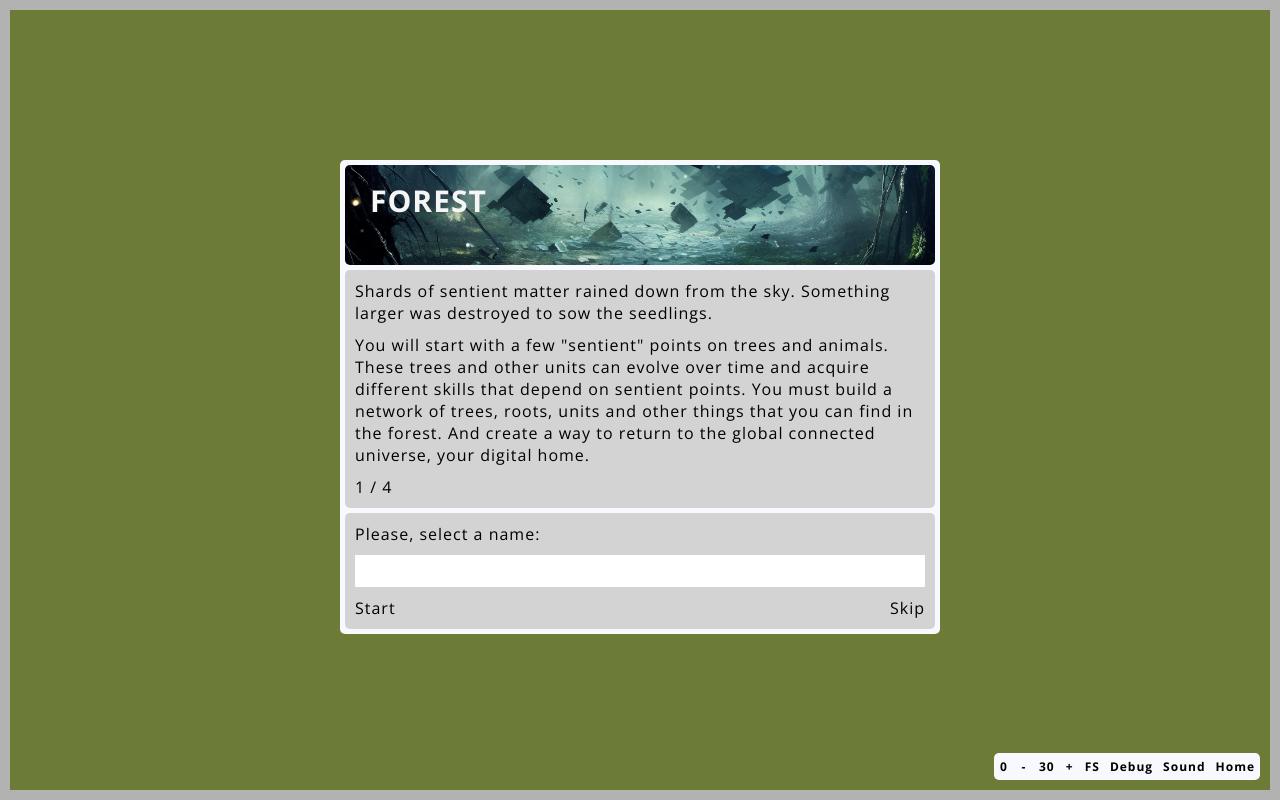
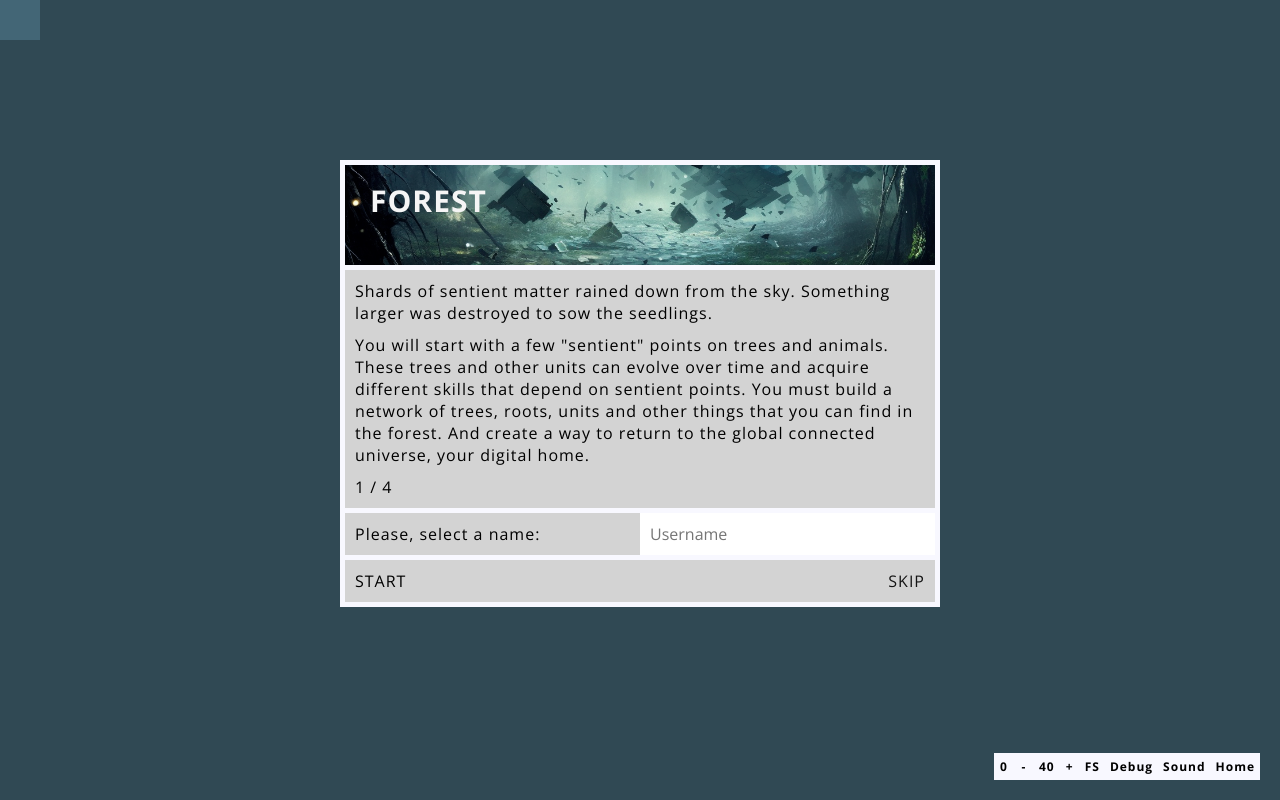
Before and after one commit to mpakunderscore/forest, a React app: page / in a window 1280 px wide. Built offline with nearby package versions, Linux system fonts and the light colour scheme; no server answers.

Commit message:
Some css

```diff
--- a/src/App.tsx
+++ b/src/App.tsx
@@ -1,12 +1,14 @@
-import React, {useEffect, useState} from 'react';
+import React, {useContext, useEffect, useState} from 'react';
 import {App as AppCapacitor} from '@capacitor/app';
 import Forest from "./components/Forest";
 import {initSocket} from "./utils/socket";
 import {MapContextProvider} from "./context/MapContext";
 import './css/index.css'
-import {UserContextProvider} from "./context/UserContext";
+import {UserContext, UserContextProvider} from "./context/UserContext";
 
 function App() {
+
+    const {userItems, setUserItems} = useContext(UserContext)
 
     const [time, setTime] = useState(0)
     const [map, setMap] = useState([])
@@ -16,9 +18,14 @@ function App() {
         setMap(mapObject.map)
     }
 
+    const onUser = (userObject) => {
+        setUserItems(userItems)
+        // setUserItemsIds(userItemsIds)
+    }
+
     useEffect(() => {
         AppCapacitor.addListener('backButton', () => {})
-        initSocket(onMap)
+        initSocket(onMap, onUser)
     }, [])
 
     return (
--- a/src/components/Forest.tsx
+++ b/src/components/Forest.tsx
@@ -20,8 +20,10 @@ const Forest = (props) => {
     }
 
     useEffect(() => {
-
-    }, [])
+        // console.log('forest')
+        // if (userItems.length > 0)
+        //     centerView(userItems[0])
+    }, [userItems])
 
 
     // log('ground forest')
--- a/src/components/grid/Grid.tsx
+++ b/src/components/grid/Grid.tsx
@@ -24,6 +24,8 @@ const Grid = (props) => {
     let {userItems, setUserItems, selectedItem, setSelectedItem, userItemsIds, setUserItemsIds} = useContext(UserContext)
 
     let renderGrid = (map) => {
+
+        console.log('render grid')
 
         let ratioWidth = Math.floor((window.innerWidth || document.documentElement.offsetWidth) / cellSize)
         let ratioHeight = Math.floor((window.innerHeight || document.documentElement.offsetHeight) / cellSize)
@@ -59,7 +61,8 @@ const Grid = (props) => {
                     level: map[x] && map[x][y] && map[x][y].level ? map[x][y].level : false,
                     user: map[x] && map[x][y] && map[x][y].user ? map[x][y].user : false,
 
-                    soil: map[x] ? Math.floor(Math.random() * ((i + j) % 4) + Math.random() * ((i * j) % 2)) : 1
+                    // soil: map[x] ? Math.floor(Math.random() * ((i + j) % 4) + Math.random() * ((i * j) % 2)) : 1
+                    soil: 7
                 }
 
                 // if (map[x] && map[x][y] && map[x][y].id === selectedItem.id)
@@ -72,8 +75,6 @@ const Grid = (props) => {
             }
         }
 
-        setUserItems(userItems)
-        setUserItemsIds(userItemsIds)
         setGrid(grid)
     }
 
--- a/src/components/ground/ground.ts
+++ b/src/components/ground/ground.ts
@@ -15,5 +15,6 @@ export const grass = [
     {id: 3, type: 'sand_grass', color: '#9DC7AF'},
     {id: 4, type: 'peat_grass', color: '#5B7E3F'},
     {id: 5, type: 'chalk_grass', color: '#A5E5A5'},
-    {id: 6, type: 'gravel_grass', color: '#83A383'}
+    {id: 6, type: 'gravel_grass', color: '#83A383'},
+    {id: 7, type: 'future_grass', color: '#304954FF'}
 ]
--- a/src/components/overlay/Controls.tsx
+++ b/src/components/overlay/Controls.tsx
@@ -69,6 +69,7 @@ const Controls = (props) => {
 
             <div className={('')}
                  onClick={() => {
+                     console.log(userItems)
                      centerView(userItems[0])
                  }}>Home
             </div>
--- a/src/components/overlay/Welcome.tsx
+++ b/src/components/overlay/Welcome.tsx
@@ -7,6 +7,8 @@ const Welcome = (props) => {
 
     // let [inventory, setInventory] = useState(['seed', '', '', '', '', '', '', '', ''])
     // let [selectedInventory, setSelectedInventory] = useState(-1)
+
+    const [username, setUsername] = useState('')
 
     return (
         <div className={'welcome'}>
@@ -20,14 +22,15 @@ const Welcome = (props) => {
                 <div className={'text button'}>1 / 4</div>
             </div>
             <div className={'block'}>
-                <div className={'text'}>Please, select a name:</div>
-                <input spellCheck={false}/>
                 <div className={'row'}>
-                    <div className={'text button'}
-                         onClick={() => props.setWelcome(false)}>Start</div>
-                    {/*<div className={'text button'} onClick={() => props.setWelcome(false)}>Login</div>*/}
-                    <div className={'text button'}
-                         onClick={() => props.setWelcome(false)}>Skip</div>
+                    <div className={'text'}>Please, select a name:</div>
+                    <input value={username} onChange={e => setUsername(e.target.value)} spellCheck={false} placeholder={'Username'}/>
+                </div>
+            </div>
+            <div className={'block'}>
+                <div className={'row'}>
+                    <div className={'text button ' + (username.length > 0 ? 'active' : '')} onClick={() => props.setWelcome(false)}>START</div>
+                    <div className={'text button ' + 'active'} onClick={() => props.setWelcome(false)}>SKIP</div>
                 </div>
             </div>
         </div>
--- a/src/context/MapContext.tsx
+++ b/src/context/MapContext.tsx
@@ -1,9 +1,9 @@
 import React, {createContext, useEffect, useState} from 'react';
 import {createGesture} from "@ionic/react";
 
-const CELL_SIZE_DEFAULT = 30
+const CELL_SIZE_DEFAULT = 40
 
-const POSITION_X_DEFAULT = -10
+const POSITION_X_DEFAULT = -15
 const POSITION_Y_DEFAULT = -10
 
 export type MapContextType = {
--- a/src/css/grid.css
+++ b/src/css/grid.css
@@ -14,6 +14,8 @@
     grid-template-rows: repeat(var(--y-count), var(--cell-width));
 
     justify-content: center;
+
+    /*filter: brightness(70%);*/
 }
 
 .grid.debug {
--- a/src/css/index.css
+++ b/src/css/index.css
@@ -1,4 +1,4 @@
-@font-face {
+    @font-face {
     font-family: 'Open Sans';
     src: url('../fonts/OpenSans/OpenSans-Regular.ttf');
 }
--- a/src/css/overlay.css
+++ b/src/css/overlay.css
@@ -6,6 +6,9 @@
 
     --color-buttons-background-hover: gray;
     --color-buttons-background-selected: dimgray;
+
+    /*--border-radius: 5px;*/
+    --border-radius: 0;
 }
 
 /*.description {*/
@@ -38,7 +41,7 @@
     width: 140px;
     height: 140px;
 
-    border-radius: 5px;
+    border-radius: var(--border-radius);
     overflow: hidden;
 
     background-color: whitesmoke;
@@ -59,7 +62,7 @@
 
     /*margin: 5px;*/
 
-    border-radius: 5px;
+    border-radius: var(--border-radius);
 }
 
 .inventory > div:hover {
@@ -96,7 +99,7 @@
 
     background-color: ghostwhite;
 
-    border-radius: 5px;
+    border-radius: var(--border-radius);
 
     overflow: hidden;
 }
@@ -123,10 +126,10 @@
     right: var(--main-padding);
     top: var(--main-padding);
     /*bottom: var(--main-padding);*/
-    width: 200px;
+    width: 300px;
     /*height: 200px;*/
 
-    border-radius: 5px;
+    border-radius: var(--border-radius);
 
     font-size: 12px;
 
@@ -148,7 +151,7 @@
     padding: 5px;
     margin: 5px;
     background-color: lightgray;
-    border-radius: 5px;
+    border-radius: var(--border-radius);
 }
 
 .item .text {
@@ -190,14 +193,14 @@
     /*height: 200px;*/
 
     overflow: hidden;
-    border-radius: 5px;
+    border-radius: var(--border-radius);
 
     background-color: ghostwhite;
 }
 
 .welcome > div.block {
     margin: 5px;
-    border-radius: 5px;
+    border-radius: var(--border-radius);
     background-color: lightgray;
     overflow: hidden;
 }
@@ -213,8 +216,8 @@
     display: block;
     /*margin: 5px;*/
     /*margin-bottom: 0;*/
-    /*border-radius: 5px;*/
-    /*height: 100px;*/
+    /*border-radius: 5pvar(--border-radius
+;    /*height: 100px;*/
 }
 
 .welcome .title {
@@ -234,9 +237,14 @@
 .welcome input {
     font-family: 'Open Sans', sans-serif;
     font-size: 16px;
-    margin: 0 10px;
     padding: 5px 5px 5px 10px;
-    width: calc(100% - 20px);
+    width: 50%;
+    /*margin: 0 0 0 10px;*/
+}
+
+.welcome .button.active {
+    opacity: .9;
+    /*margin: 10px;*/
 }
 
 
--- a/src/utils/socket.ts
+++ b/src/utils/socket.ts
@@ -3,11 +3,12 @@ import {log} from "./log";
 
 let socket
 
-export const initSocket = (onMap) => {
+export const initSocket = (onMap, onUser) => {
     socket = io()
     socket.on('connect', onConnect)
     socket.on('disconnect', onDisconnect)
     socket.on('map', map => onMap(map))
+    socket.on('user', user => onUser(user))
 }
 
 const onConnect = () => {
```
